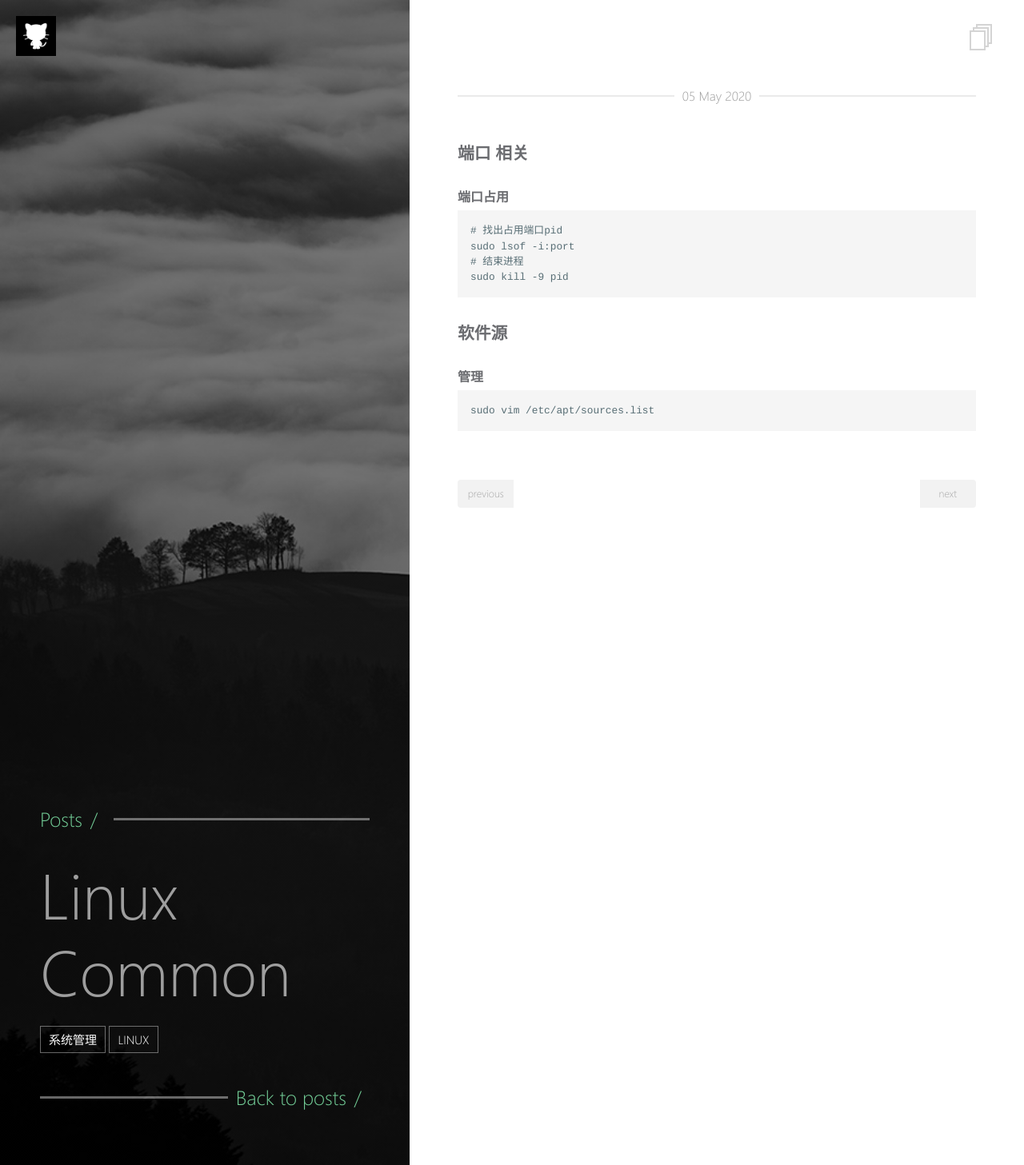
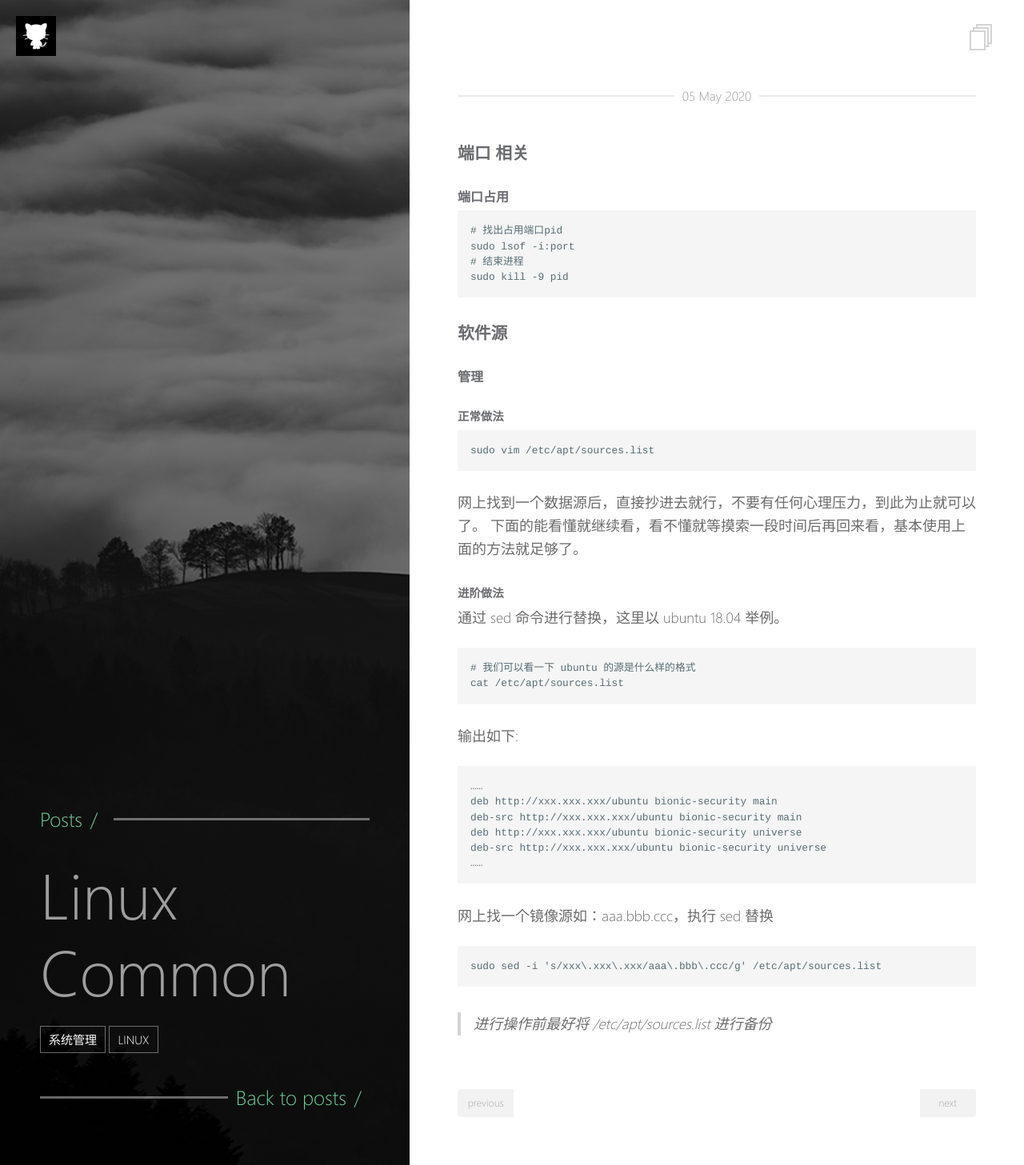
Before and after one commit to nandem/nandem.github.io, a Jekyll site: the page built from _posts/2020-05-05-Linux-Common.MD, in a window 1280 px wide. Shown: the whole page at 80% size. Built offline with Jekyll 4.4.1, drawn with Linux system fonts in a browser that asks for light colours.

Commit message:
Update 2020-05-05-Linux-Common.MD

````diff
--- a/_posts/2020-05-05-Linux-Common.MD
+++ b/_posts/2020-05-05-Linux-Common.MD
@@ -19,6 +19,30 @@ sudo kill -9 pid
 
 ### 软件源
 #### 管理
+##### 正常做法
 ```
 sudo vim /etc/apt/sources.list
 ```
+网上找到一个数据源后，直接抄进去就行，不要有任何心理压力，到此为止就可以了。
+下面的能看懂就继续看，看不懂就等摸索一段时间后再回来看，基本使用上面的方法就足够了。
+
+##### 进阶做法
+通过 sed 命令进行替换，这里以 ubuntu 18.04 举例。
+```
+# 我们可以看一下 ubuntu 的源是什么样的格式
+cat /etc/apt/sources.list
+```
+输出如下:
+```
+……
+deb http://xxx.xxx.xxx/ubuntu bionic-security main
+deb-src http://xxx.xxx.xxx/ubuntu bionic-security main
+deb http://xxx.xxx.xxx/ubuntu bionic-security universe
+deb-src http://xxx.xxx.xxx/ubuntu bionic-security universe
+……
+```
+网上找一个镜像源如：aaa.bbb.ccc，执行 sed 替换
+```
+sudo sed -i 's/xxx\.xxx\.xxx/aaa\.bbb\.ccc/g' /etc/apt/sources.list
+```
+> 进行操作前最好将 /etc/apt/sources.list 进行备份
````
